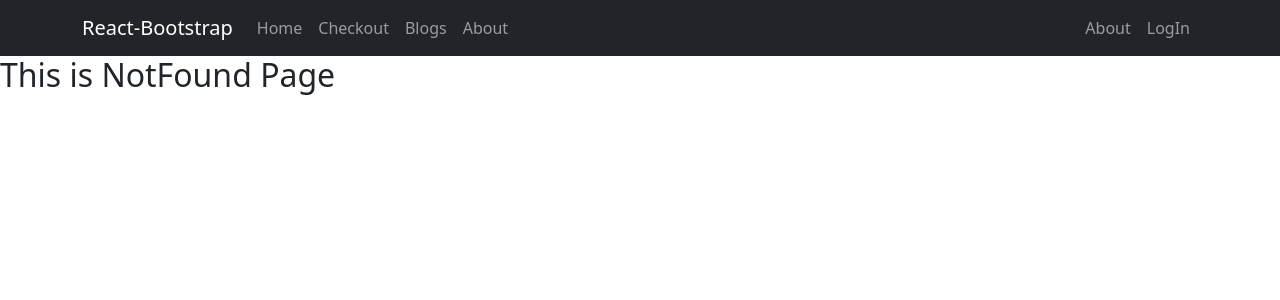
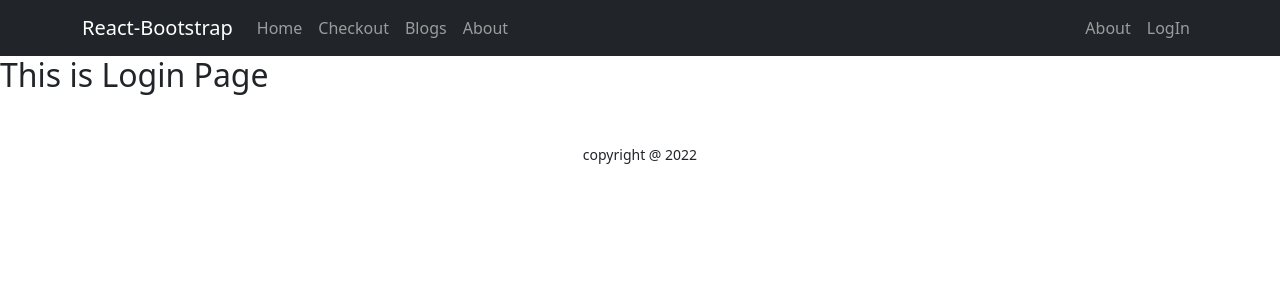
Before and after one commit to Mamun-NSU/best-legal-consultancy, a React (Create React App) app: page /login in a window 1280 px wide. Shown: the top 300 px of the page. Built offline with nearby package versions, Linux system fonts and the light colour scheme.

Commit message:
File structure reorganized and updated successfully

```diff
--- a/src/App.js
+++ b/src/App.js
@@ -1,13 +1,16 @@
 import "./App.css";
 import React from "react";
-import Header from "./components/Header/Header";
 import { Route, Routes } from "react-router-dom";
+
+import Header from "./components/Shared/Header/Header";
+import Footer from "./components/Shared/Footer/Footer";
 
 import Home from "./components/Home/Home";
 import Checkout from "./components/Checkout/Checkout";
 import Blogs from "./components/Blogs/Blogs";
 import About from "./components/About/About";
-import NotFound from "./components/NotFound/NotFound";
+import Login from "./components/Login/Login/Login";
+import NotFound from "./components/Shared/NotFound/NotFound";
 
 function App() {
   return (
@@ -20,8 +23,12 @@ function App() {
         <Route path="/checkout" element={<Checkout></Checkout>} />
         <Route path="/blogs" element={<Blogs></Blogs>} />
         <Route path="/about" element={<About></About>} />
+        <Route path="/login" element={<Login></Login>} />
         <Route path="*" element={<NotFound></NotFound>} />
       </Routes>
+      <Footer>
+
+      </Footer>
     </div>
   );
 }
--- /dev/null
+++ b/src/components/Login/Login/Login.js
@@ -0,0 +1,12 @@
+import React from "react";
+import "./Login.css";
+
+const Login = () => {
+  return (
+    <div>
+      <h2>This is Login Page</h2>
+    </div>
+  );
+};
+
+export default Login;
--- /dev/null
+++ b/src/components/Shared/Footer/Footer.js
@@ -0,0 +1,16 @@
+import React from "react";
+import "./Footer.css";
+
+const Footer = () => {
+  const today = new Date();
+  const year = today.getFullYear();
+  return (
+    <footer className="text-center mt-5">
+      <p>
+        <small>copyright @ {year} </small>
+      </p>
+    </footer>
+  );
+};
+
+export default Footer;
--- a/src/components/Header/Header.js
+++ b/src/components/Shared/Header/Header.js
@@ -35,7 +35,7 @@ const Header = () => {
               <Nav.Link as={Link} to="about">
                 About
               </Nav.Link>
-              <Nav.Link as={Link} to="LogIn">
+              <Nav.Link as={Link} to="logIn">
                 LogIn
               </Nav.Link>
             </Nav>
```
Also changed, not shown: src/components/Footer/Footer.js (deleted, +0 -12 lines), src/components/Login/Register/Register.js (added, +12 -0 lines), src/components/Login/Login/Login.css (added), src/components/Login/Register/Register.css (added), src/components/Shared/Footer/Footer.css (added), src/components/Shared/Header/Header.css (added), src/components/Shared/NotFound/NotFound.css (added), src/components/Shared/NotFound/NotFound.js (renamed from src/components/NotFound/NotFound.js).
